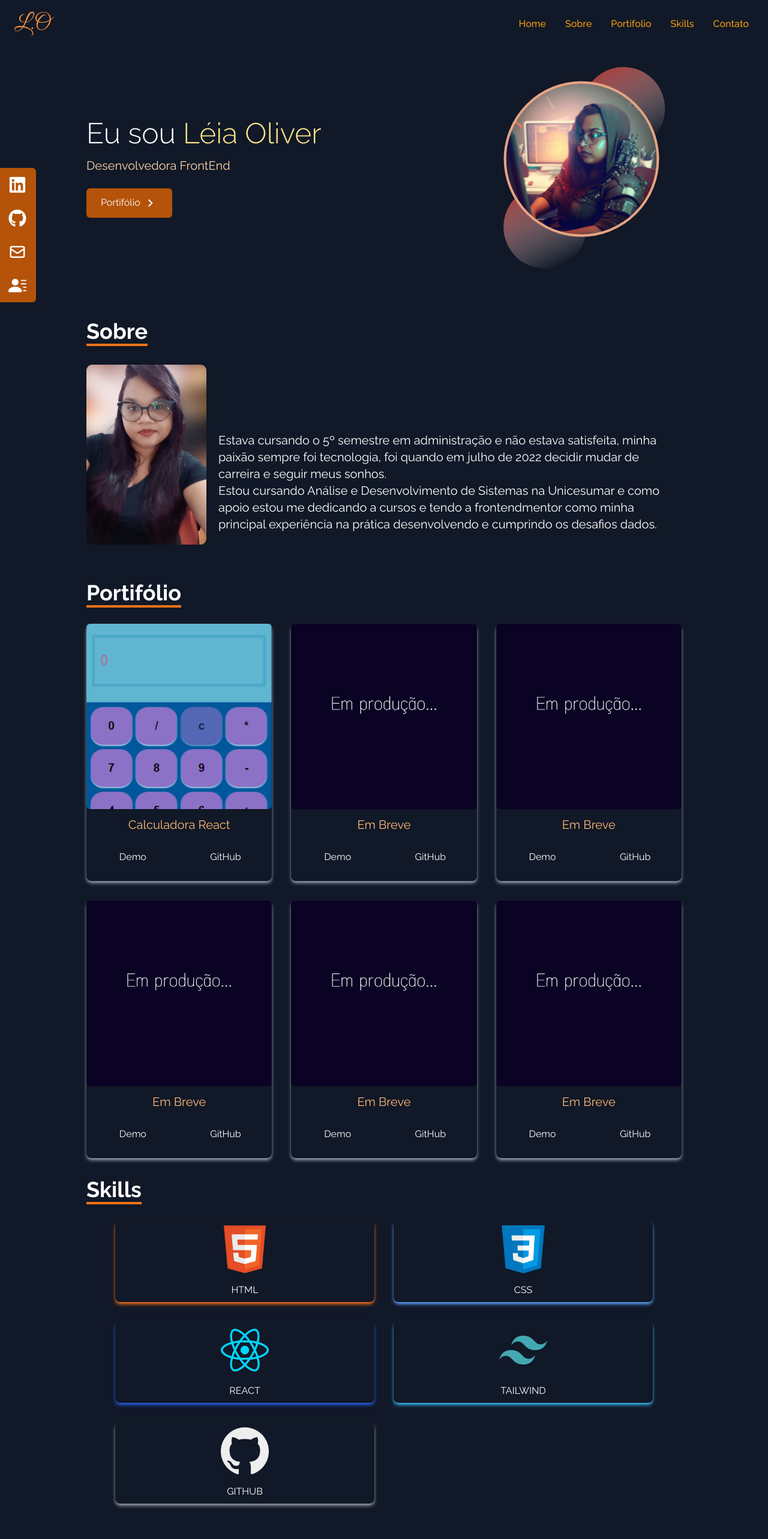
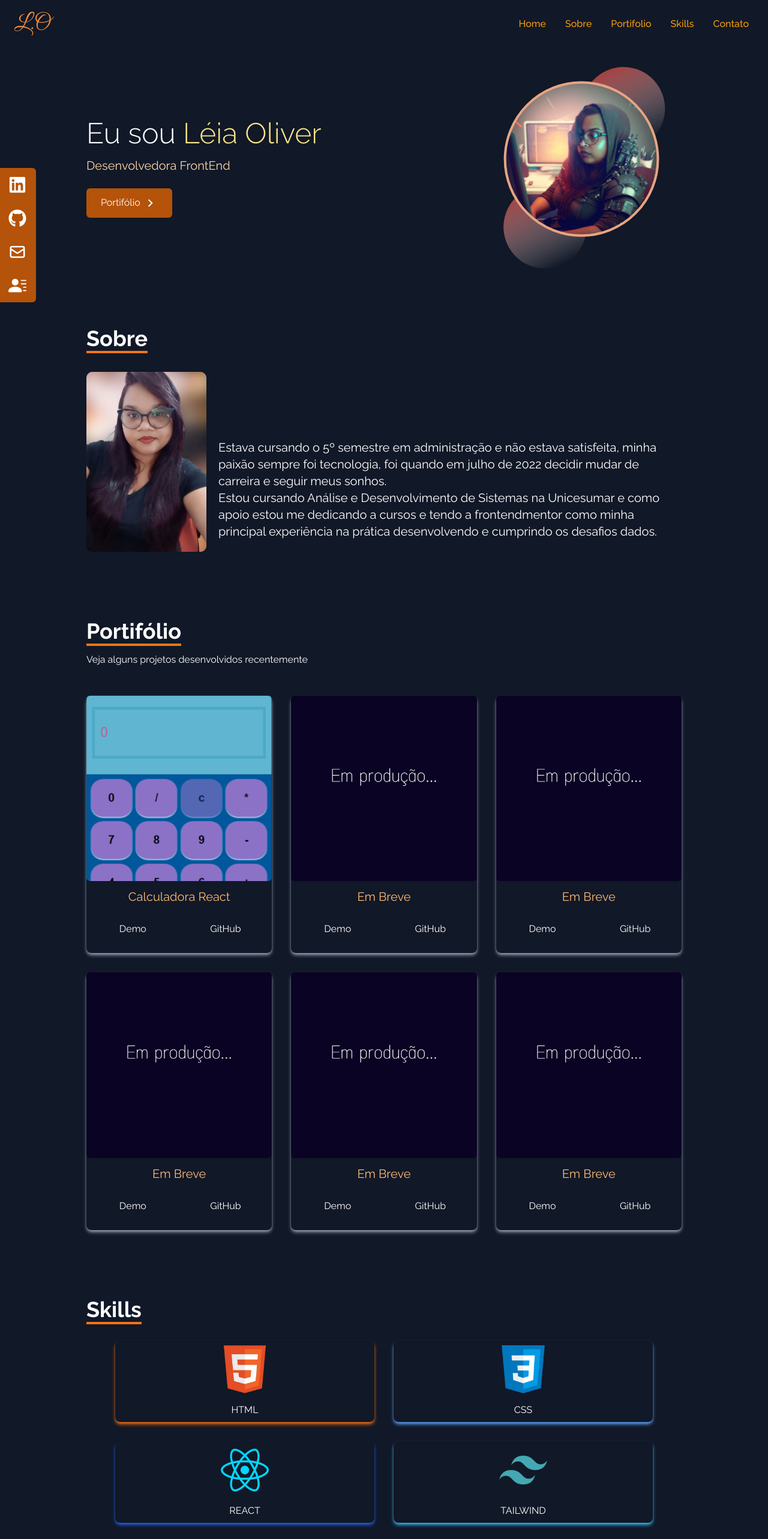
Before and after one commit to leiah133/portifolio, a React (Create React App) app: page / in a window 1280 px wide. Shown: the top 2566 px of the page at 60% size. Built offline with nearby package versions, Linux system fonts and the light colour scheme.

Commit message:
atualização 2.3

```diff
--- a/src/components/Portifolio.jsx
+++ b/src/components/Portifolio.jsx
@@ -41,9 +41,10 @@ const Portifolio = () => {
 
   return (
     <div id='portifolio' className='bg-gray-900 w-full text-white'>
-        <div  className='flex flex-col p-4 mx-auto max-w-screen-lg justify-center w-full h-full'>
+        <div  className='flex flex-col p-4 mx-auto max-w-screen-lg justify-center w-full h-full py-14'>
             <div className='pb-8'>
                <p className='text-4xl font-bold inline border-b-4 border-orange-500'>Portifólio</p>
+               <p className='py-4'>Veja alguns projetos desenvolvidos recentemente</p>
             </div>
 
               <div  className='grid sm:grid-cols-2 md:grid-cols-3 gap-8 px-12 sm:px-0'>
--- a/src/components/Skills.jsx
+++ b/src/components/Skills.jsx
@@ -42,7 +42,7 @@ const Skills = () => {
 
   return (
     <div id='skills' className='bg-gray-900 w-full h-full'>
-        <div className='max-w-screen-lg mx-auto p-4 flex flex-col justify-center w-full h-full text-white'>
+        <div className='max-w-screen-lg mx-auto p-4 flex flex-col justify-center w-full h-full text-white py-14'>
 
 
             <div className=''>
--- a/src/components/Sobre.jsx
+++ b/src/components/Sobre.jsx
@@ -5,7 +5,7 @@ const Sobre = () => {
     return (
         <div id='sobre' className='bg-gray-900 w-full  mx-auto flex flex-col  items-center justify-center h-full px-4   text-white'>
 
-            <div className=' max-w-screen-lg  mx-auto  flex flex-col  justify-center h-full px-4 py-11' >
+            <div className=' max-w-screen-lg  mx-auto  flex flex-col  justify-center h-full px-4 py-14 ' >
                 <div className='mb-4 '>
                     <p className='text-4xl font-bold inline border-b-4 border-orange-500'>Sobre</p>
                 </div>
```
Also changed, not shown: 1 other file (tests, documents, lock files or other folders).
